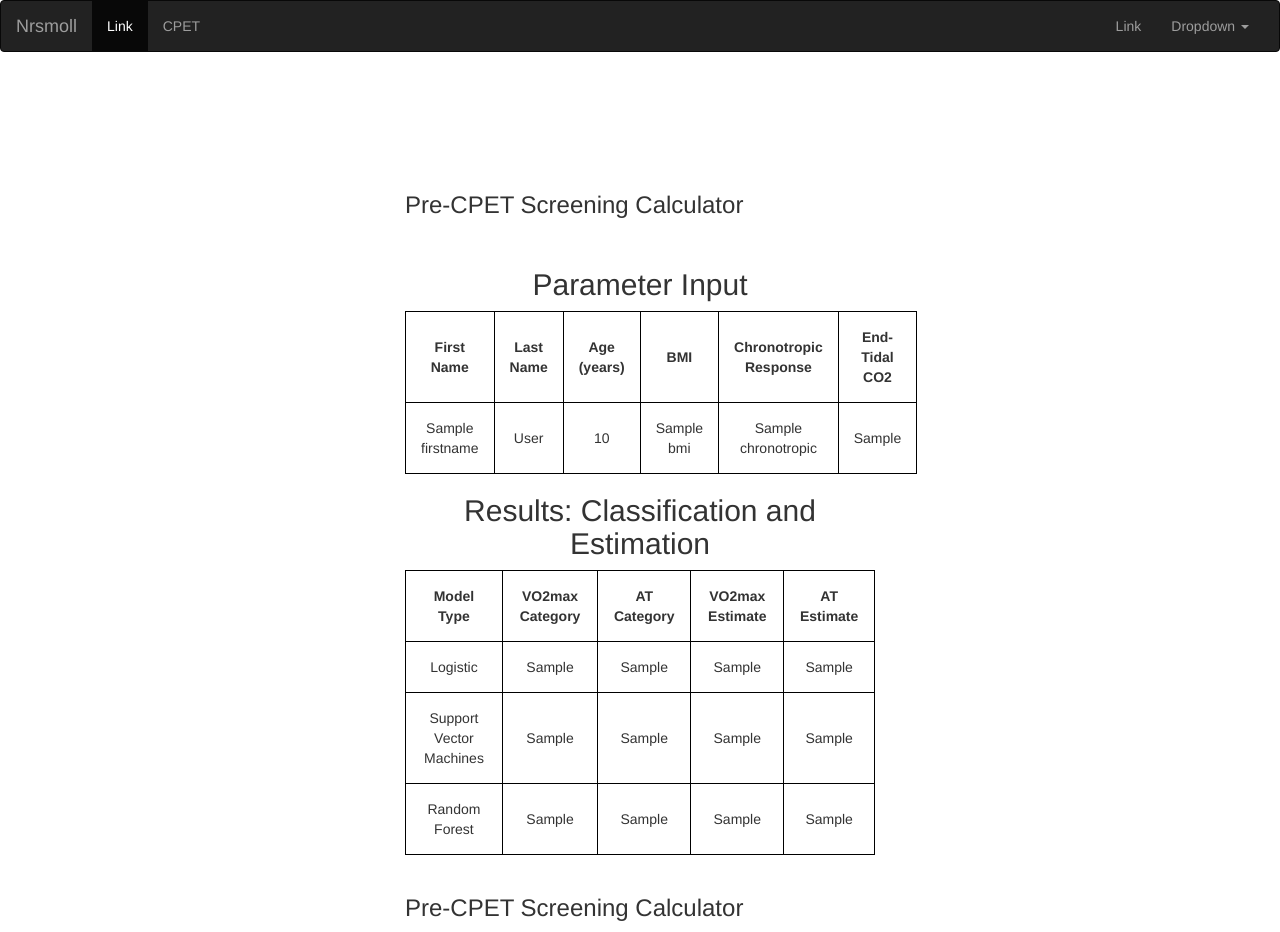
After one commit to nrsmoll/nrsmoll, a Python web app: template templates/Cpet_results.html in a window 1280 px wide. The commit adds this page. Run offline with Jinja, Linux system fonts and the light colour scheme; the template is opened without the code that fills it: most values are stand-ins (such as "Sample title", 1, 10 or a date in 2020); some libraries are stand-ins or nearby versions.

Commit message:
First working copy

```diff
--- /dev/null
+++ b/static/css/mystyle.css
@@ -0,0 +1,14 @@
+table {
+    border-collapse: collapse;
+}
+
+table, th, td {
+    padding: 15px;
+    border: 1px solid black;
+    text-align: center;
+}
+
+.container {
+        max-width: 500px;
+        padding-top: 100px;
+      }
--- a/templates/Cpet.html
+++ b/templates/Cpet.html
@@ -11,6 +11,10 @@
       {% endfor %}
 
       {% for message in form.lastname.errors %}
+         <div>{{ message }}</div>
+      {% endfor %}
+
+       {% for message in form.age.errors %}
          <div>{{ message }}</div>
       {% endfor %}
 
--- /dev/null
+++ b/templates/Cpet_results.html
@@ -0,0 +1,63 @@
+
+
+<!-- Loads the path to the static files-->
+{% extends "base.html" %}
+
+{% block content %}
+    <section>
+<h2 style = "text-align: center;">Parameter Input</h2>
+    <table border = 1, cellpadding="10">
+            <tr>
+                <th> First Name </th>
+                <th> Last Name </th>
+                <th> Age (years) </th>
+                <th> BMI </th>
+                <th> Chronotropic Response </th>
+                <th> End-Tidal CO2 </th>
+            </tr>
+
+            <tr>
+               <td> {{ firstname }} </td>
+               <td> {{ lastname }} </td>
+                <td> {{ age }} </td>
+                <td> {{ bmi }} </td>
+                <td> {{ chronotropic }} </td>
+                <td> {{ etco2 }} </td>
+            </tr>
+      </table>
+    </section>
+    <section>
+ <h2 style = "text-align: center;">Results: Classification and Estimation</h2>
+        <table border=1; cellpadding="10">
+            <tr>
+                <th> Model Type </th>
+                <th> VO2max Category </th>
+                <th> AT Category </th>
+                <th> VO2max Estimate </th>
+                <th> AT Estimate </th>
+            </tr>
+            <tr>
+               <td> Logistic </td>
+               <td> {{ vo2maxcat1 }} </td>
+                <td> {{ atcat1 }} </td>
+                <td> {{ vo2maxest1 }} </td>
+                <td> {{ atest1 }} </td>
+            </tr>
+            <tr>
+               <td> Support Vector Machines </td>
+               <td> {{ vo2maxcat2 }} </td>
+                <td> {{ atcat2 }} </td>
+                <td> {{ vo2maxest2 }} </td>
+                <td> {{ atest2 }} </td>
+            </tr>
+            <tr>
+               <td> Random Forest </td>
+               <td> {{ vo2maxcat3 }} </td>
+                <td> {{ atcat3 }} </td>
+                <td> {{ vo2maxest3 }} </td>
+                <td> {{ atest3 }} </td>
+            </tr>
+        </table>
+
+</section>
+{% endblock %}
--- a/templates/base.html
+++ b/templates/base.html
@@ -2,14 +2,17 @@
 <html>
   <head>
     <title>Scores</title>
-    <meta name="viewport" content="width=device-width, initial-scale=1.0">
-    <link href="http://netdna.bootstrapcdn.com/bootstrap/3.0.0/css/bootstrap.min.css" rel="stylesheet" media="screen">
+    <link type = "text/css" rel="stylesheet" href="https://maxcdn.bootstrapcdn.com/bootstrap/3.3.7/css/bootstrap.min.css">
+    <link href='https://fonts.googleapis.com/css?family=Open+Sans' rel='stylesheet' type='text/css' >
+    <script src="https://ajax.googleapis.com/ajax/libs/jquery/1.12.0/jquery.min.js"></script>
+    <script src="https://maxcdn.bootstrapcdn.com/bootstrap/3.3.7/js/bootstrap.min.js"></script>
+      <link rel="stylesheet" type="text/css" href="{{ url_for('static', filename='css/mystyle.css') }}">
+      <!-- This next style puts everything in the center -->
     <style type="text/css">
       .container {
         max-width: 500px;
         padding-top: 100px;
       }
-      h2 {color: darkblue;}
     </style>
   </head>
   <body>
@@ -48,16 +51,15 @@
   </div><!-- /.container-fluid -->
 </nav>
     <div class="container">
-      <h2>Use Calculator at your own risk</h2>
+      <h3>Pre-CPET Screening Calculator</h3>
       <br>
       {% block content %}{% endblock %}
       <br>
-      <h2>Use Calculator at your own risk</h2>
+      <h3>Pre-CPET Screening Calculator</h3>
     </div>
 
 
 
-    <script src="http://code.jquery.com/jquery-1.10.2.min.js"></script>
-    <script src="http://netdna.bootstrapcdn.com/bootstrap/3.0.0/js/bootstrap.min.js"></script>
+
   </body>
 </html>
```
Also changed, not shown: forms.py (+7 -5 lines), functions.py (added, +7 -0 lines), models.py (deleted, +0 -8 lines), 6 other files.
